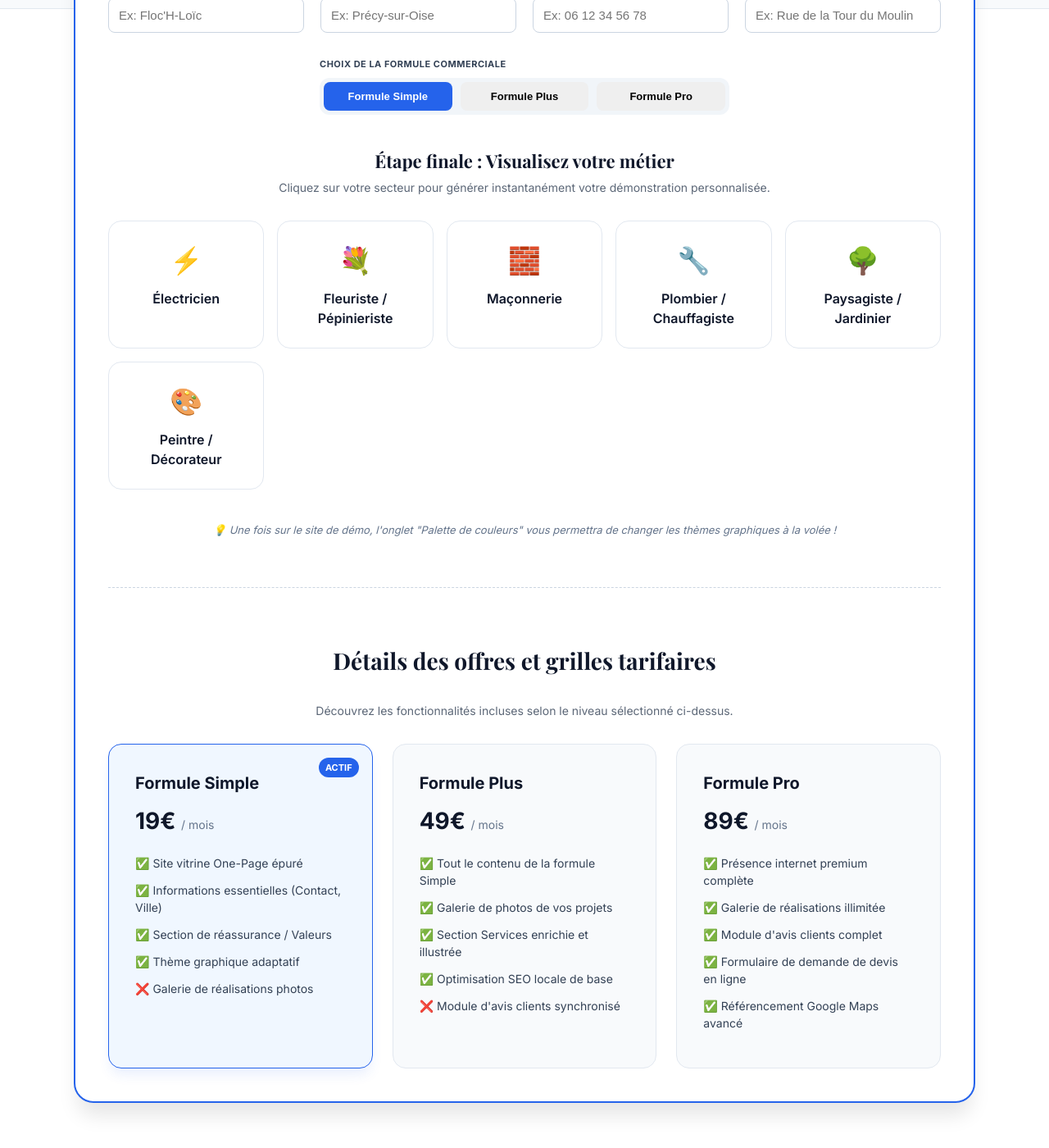
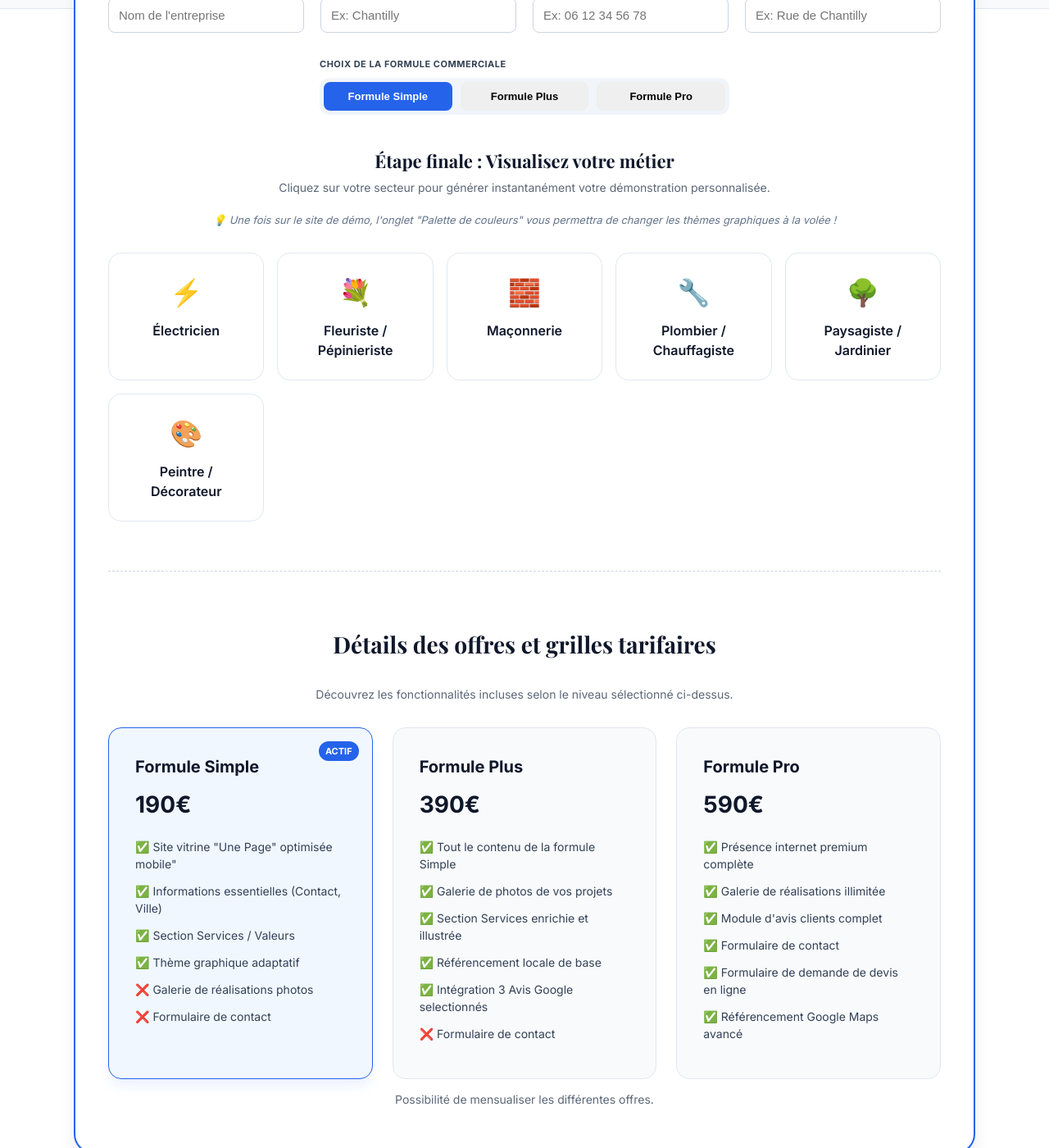
Before and after one commit to luciecreations60/site-demo, a Jekyll site: the page built from index.html, in a window 1280 px wide and 1400 px high, scrolled down 226 px. Shown: the whole window at 82% size. Built offline with Jekyll 4.4.1, drawn with Linux system fonts in a browser that asks for light colours.

Commit message:
Update presentation.html

```diff
--- a/_layouts/presentation.html
+++ b/_layouts/presentation.html
@@ -66,11 +66,11 @@
       <div class="form-grid">
         <div class="form-group">
           <label>Nom de l'entreprise</label>
-          <input type="text" id="cust-nom" placeholder="Ex: Floc'H-Loïc" oninput="updateLinks()">
+          <input type="text" id="cust-nom" placeholder="Nom de l'entreprise" oninput="updateLinks()">
         </div>
         <div class="form-group">
           <label>Ville d'intervention</label>
-          <input type="text" id="cust-ville" placeholder="Ex: Précy-sur-Oise" oninput="updateLinks()">
+          <input type="text" id="cust-ville" placeholder="Ex: Chantilly" oninput="updateLinks()">
         </div>
         <div class="form-group">
           <label>Numéro de Téléphone</label>
@@ -78,7 +78,7 @@
         </div>
         <div class="form-group">
           <label>Adresse physique</label>
-          <input type="text" id="cust-adresse" placeholder="Ex: Rue de la Tour du Moulin" oninput="updateLinks()">
+          <input type="text" id="cust-adresse" placeholder="Ex: Rue de Chantilly" oninput="updateLinks()">
         </div>
       </div>
 
@@ -94,6 +94,7 @@
       <div class="text-center">
         <h3 style="margin-bottom: 5px; font-size: 22px;">Étape finale : Visualisez votre métier</h3>
         <p style="font-size: 14px; opacity: 0.8; margin: 0;">Cliquez sur votre secteur pour générer instantanément votre démonstration personnalisée.</p>
+        <span class="hint">💡 Une fois sur le site de démo, l'onglet "Palette de couleurs" vous permettra de changer les thèmes graphiques à la volée !</span>
 
         <div class="grid-metiers">
           {% for m in site.data.demos.metiers %}
@@ -103,7 +104,6 @@
             </a>
           {% endfor %}
         </div>
-        <span class="hint">💡 Une fois sur le site de démo, l'onglet "Palette de couleurs" vous permettra de changer les thèmes graphiques à la volée !</span>
       </div>
 
       <div class="pricing-title text-center">
@@ -115,43 +115,48 @@
         <div class="card-offre active-highlight" id="card-simple">
           <div class="badge-current" id="badge-simple">Actif</div>
           <h4>Formule Simple</h4>
-          <div class="prix">19€ <span>/ mois</span></div>
+          <div class="prix">190€</div>
           <ul>
-            <li>✅ Site vitrine One-Page épuré</li>
+            <li>✅ Site vitrine "Une Page" optimisée mobile"</li>
             <li>✅ Informations essentielles (Contact, Ville)</li>
-            <li>✅ Section de réassurance / Valeurs</li>
+            <li>✅ Section Services / Valeurs</li>
             <li>✅ Thème graphique adaptatif</li>
             <li>❌ Galerie de réalisations photos</li>
+            <li>❌ Formulaire de contact</li>
           </ul>
         </div>
 
         <div class="card-offre" id="card-plus">
           <div class="badge-current" id="badge-plus" style="display:none;">Actif</div>
           <h4>Formule Plus</h4>
-          <div class="prix">49€ <span>/ mois</span></div>
+          <div class="prix">390€</div>
           <ul>
             <li>✅ Tout le contenu de la formule Simple</li>
             <li>✅ Galerie de photos de vos projets</li>
             <li>✅ Section Services enrichie et illustrée</li>
-            <li>✅ Optimisation SEO locale de base</li>
-            <li>❌ Module d'avis clients synchronisé</li>
+            <li>✅ Référencement locale de base</li>
+            <li>✅ Intégration 3 Avis Google selectionnés</li>
+            <li>❌ Formulaire de contact</li>
           </ul>
         </div>
 
         <div class="card-offre" id="card-pro">
           <div class="badge-current" id="badge-pro" style="display:none;">Actif</div>
           <h4>Formule Pro</h4>
-          <div class="prix">89€ <span>/ mois</span></div>
+          <div class="prix">590€</div>
           <ul>
             <li>✅ Présence internet premium complète</li>
             <li>✅ Galerie de réalisations illimitée</li>
             <li>✅ Module d'avis clients complet</li>
+            <li>✅ Formulaire de contact</li>
             <li>✅ Formulaire de demande de devis en ligne</li>
             <li>✅ Référencement Google Maps avancé</li>
           </ul>
         </div>
       </div>
-
+      <div class="pricing-sub-title text-center">
+        <p style="font-size: 14px; opacity: 0.8;">Possibilité de mensualiser les différentes offres.</p>
+      </div>
     </div>
   </section>
 
```
